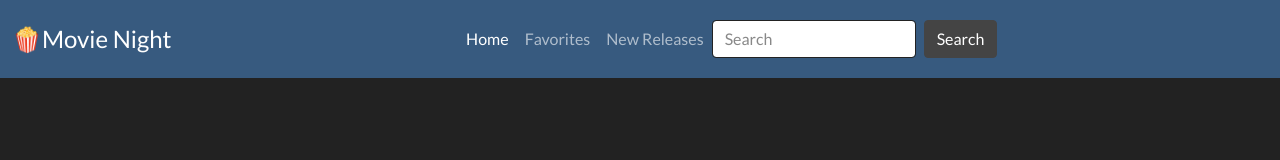
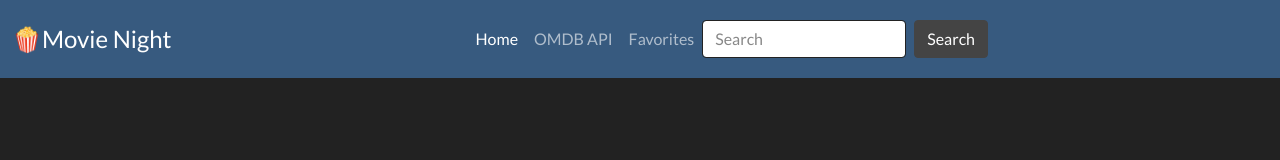
Before and after one commit to bcrisp084/Movie-Night, a plain HTML site: page index.html in a window 1280 px wide. Drawn offline with nearby package versions, Linux system fonts and the light colour scheme.

Commit message:
removed a list element from the nav bar

```diff
--- a/index.html
+++ b/index.html
@@ -33,10 +33,10 @@
               </a>
             </li>
             <li class="nav-item">
-              <a class="nav-link" href="#">Favorites</a>
+              <a class="nav-link" href="http://www.omdbapi.com">OMDB API</a>
             </li>
             <li class="nav-item">
-              <a class="nav-link" href="#">New Releases</a>
+              <a class="nav-link" href="#">Favorites</a>
             </li>
             </li>
           </ul>
```
